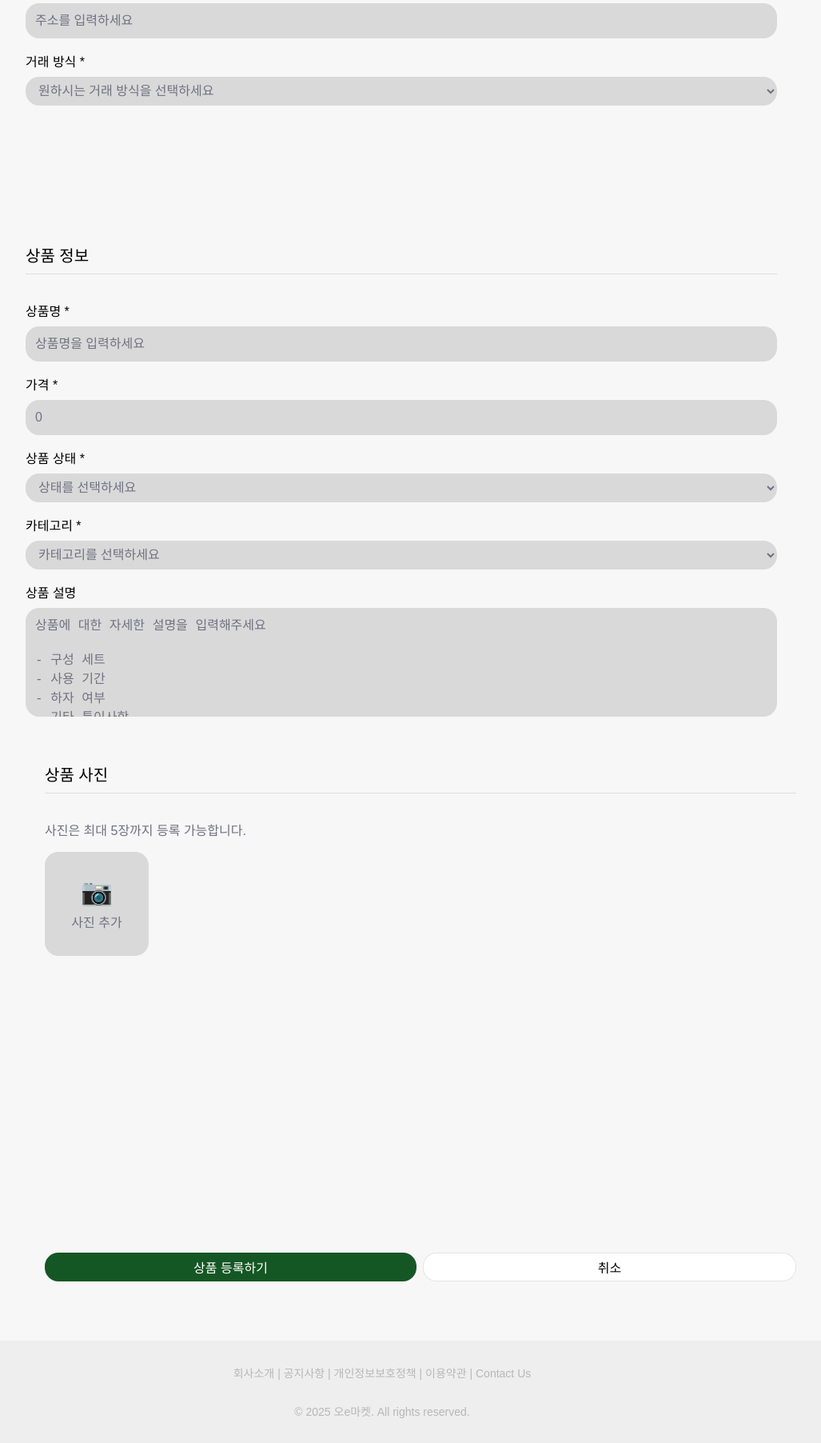
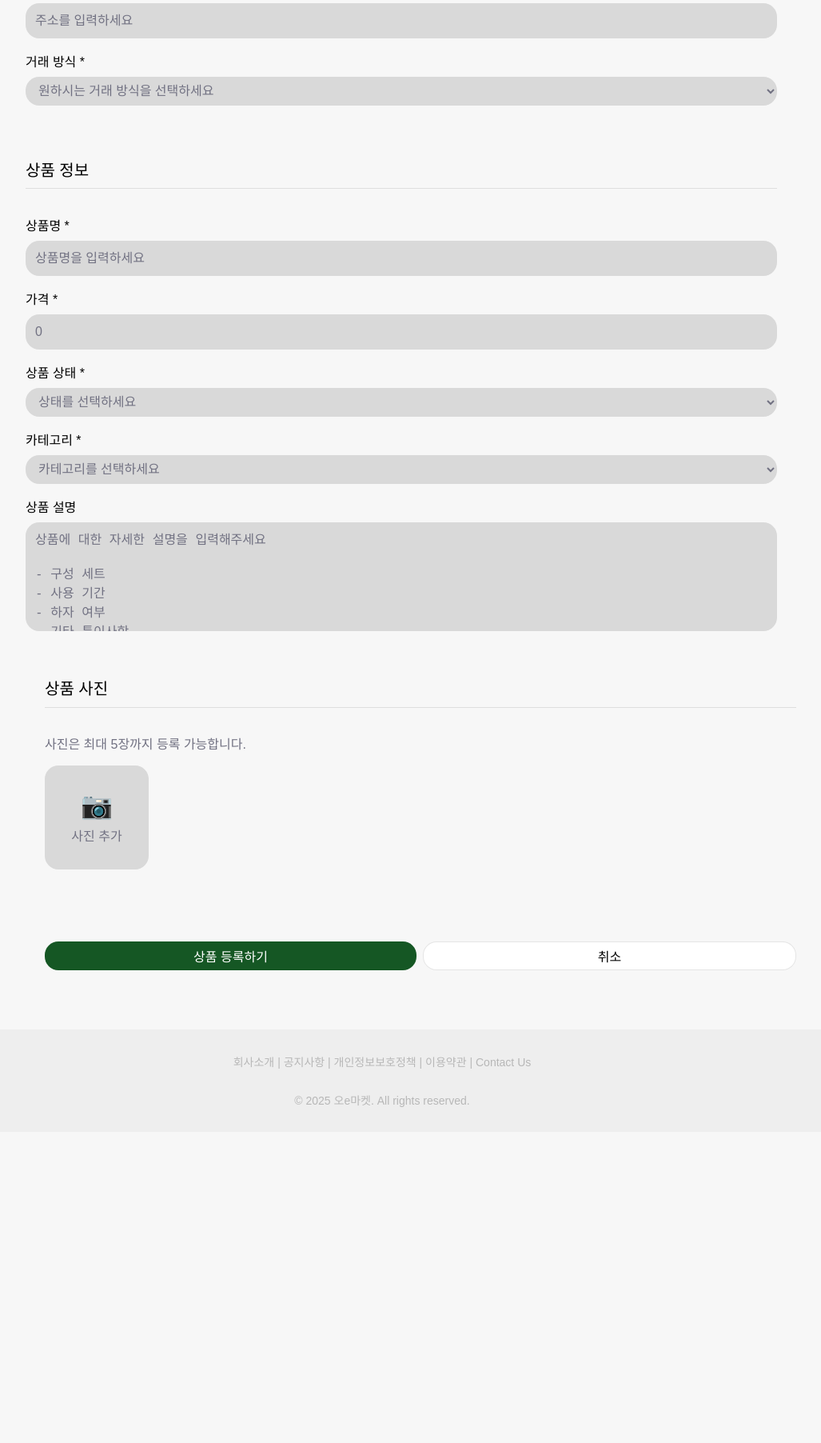
Before and after one commit to won-gg/flask_project2025, a Flask app: page /reg_items in a window 1280 px wide. Shown: the part 584-2388 px from the top of the page at 80% size, without its empty margins (162-1189 px from the left). After the commit the page ends 1968 px from the top, so only its background shows below. Run offline with Flask 3, Linux system fonts and the light colour scheme; some web fonts are replaced.

Commit message:
index.css에서 수정하면서 덮어쓰기 된 스타일 수정

```diff
--- a/static/reg_items_style.css
+++ b/static/reg_items_style.css
@@ -37,6 +37,7 @@ main{
     flex-direction: column;
     align-items: flex-start;
     gap: 16px;
+    min-height: 0px;
 }
 
 .heading{
```
